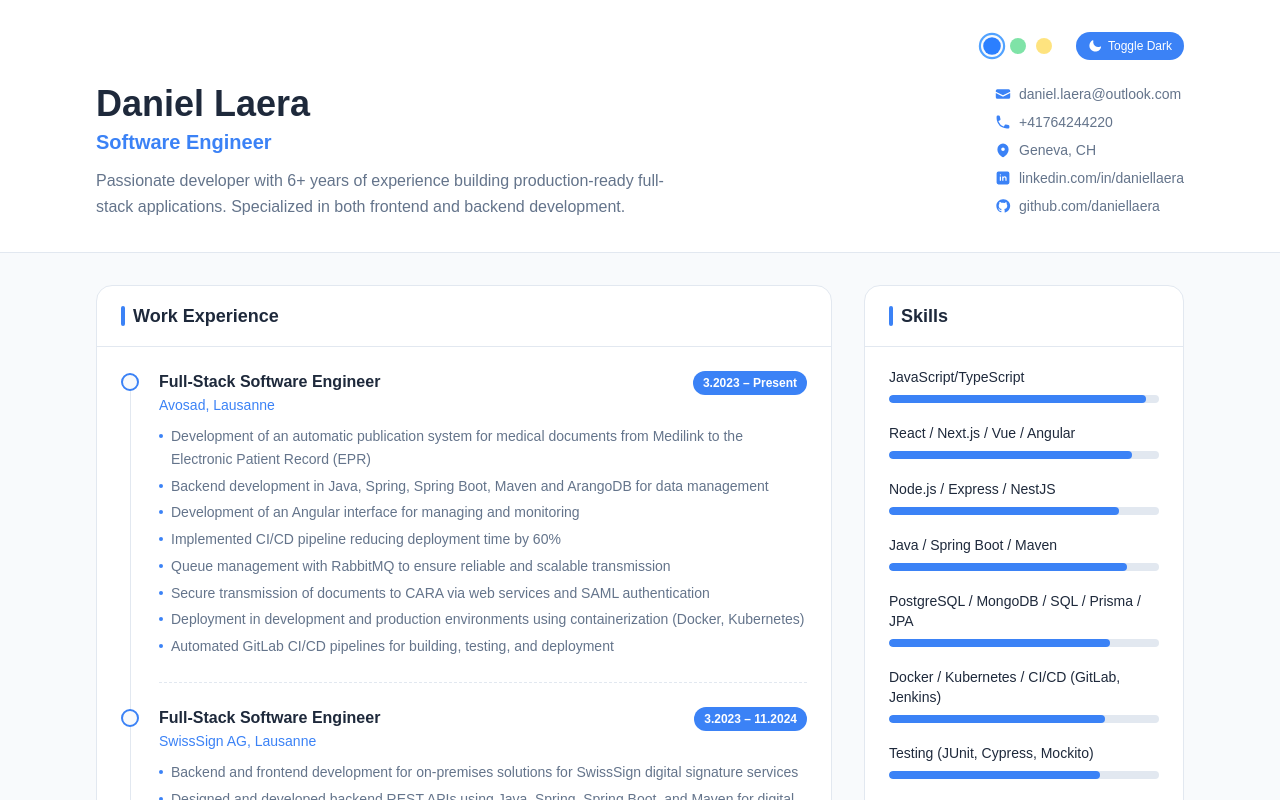
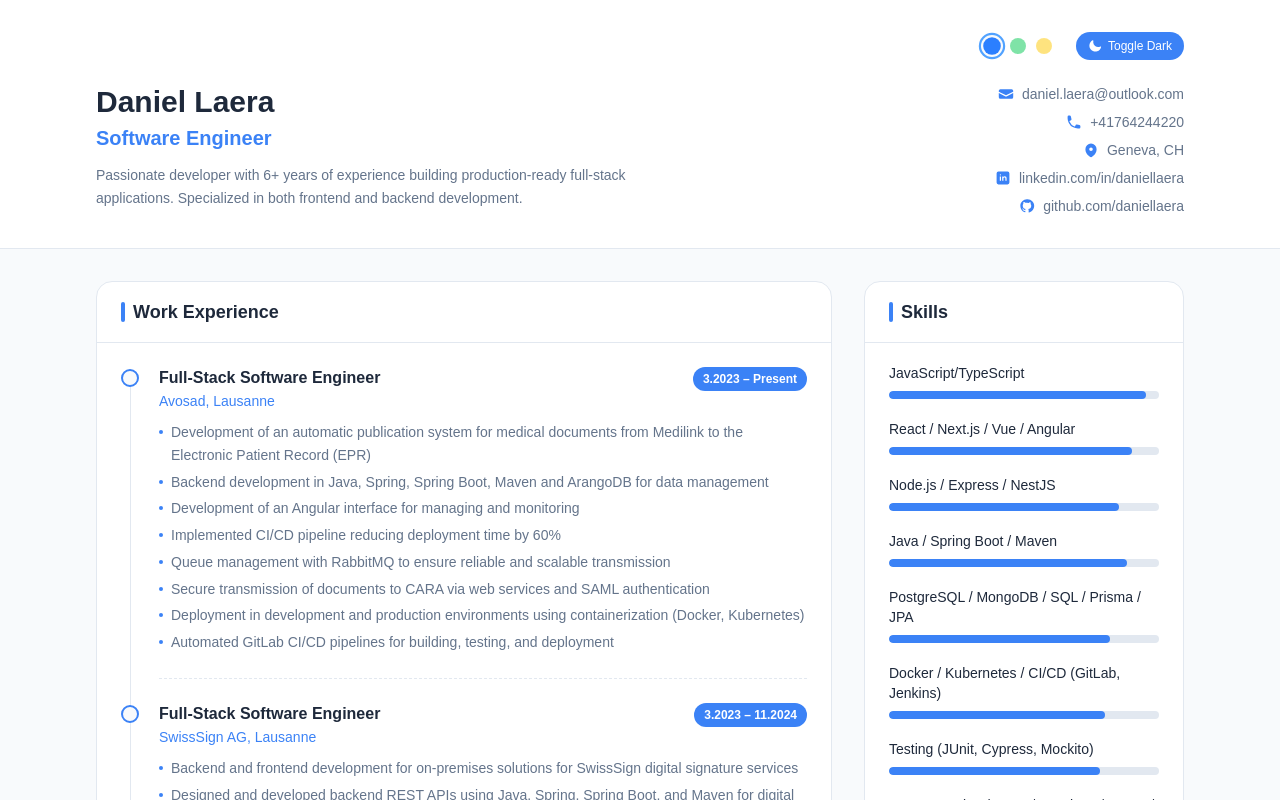
Before and after one commit to mdnuruzzamannirob/new-portfolio, a Next.js app: page / in a window 1280 px wide. Shown: the top 800 px of the page. Built offline with nearby package versions, Linux system fonts and the light colour scheme; a web font is replaced by a local one.

Commit message:
feat: adjust header typography and layout for improved readability and alignment

```diff
--- a/src/components/layout/Header.tsx
+++ b/src/components/layout/Header.tsx
@@ -11,19 +11,19 @@ const Header = () => {
         <div className="flex flex-col md:flex-row md:items-start md:justify-between gap-6">
           {/* Left – Identity */}
           <div className="flex-1">
-            <h1 className="text-3xl sm:text-4xl font-bold text-foreground">
+            <h1 className="text-2xl sm:text-3xl font-bold text-foreground">
               {name}
             </h1>
             <p className="text-lg sm:text-xl text-primary font-semibold mt-1">
               {title}
             </p>
-            <p className="text-muted mt-3 max-w-xl text-sm sm:text-base leading-relaxed">
+            <p className="text-muted mt-3 max-w-xl text-sm leading-relaxed">
               {bio}
             </p>
           </div>
 
           {/* Right – Contact */}
-          <div className="flex flex-col gap-2 text-sm text-muted shrink-0">
+          <div className="flex flex-col gap-2 text-sm text-muted  md:items-end shrink-0">
             <ContactRow
               icon="email"
               value={contact.email}
```
